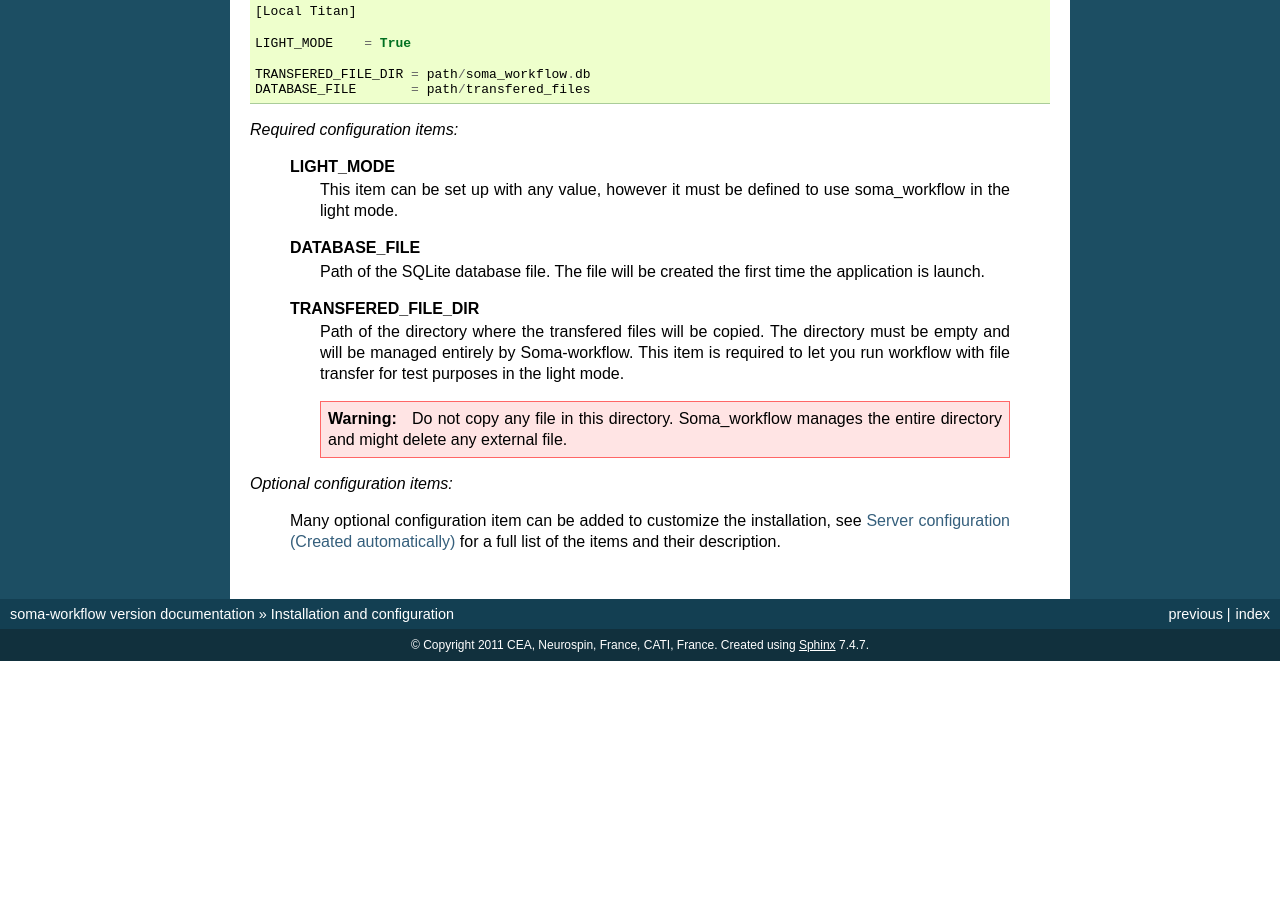
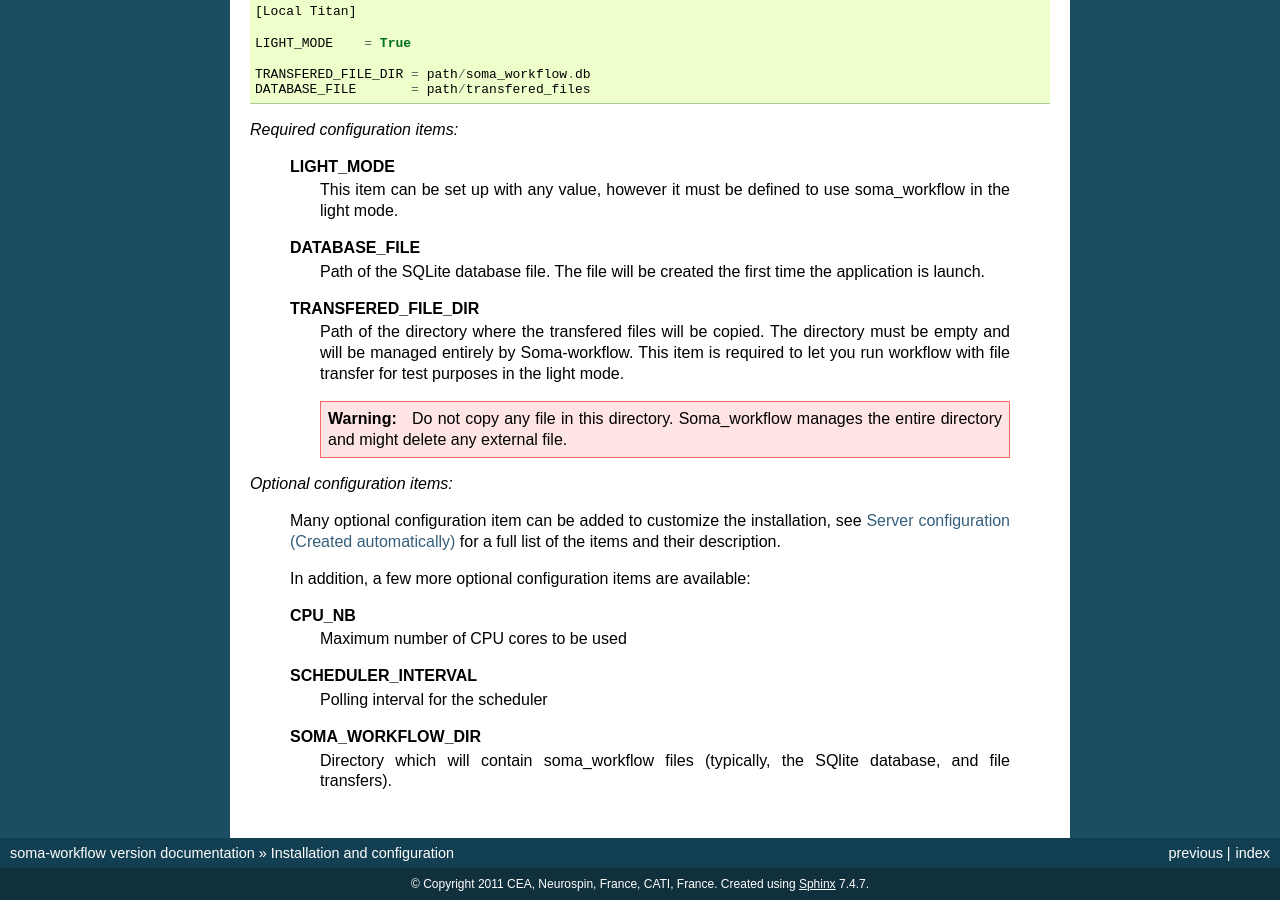
Before and after one commit to populse/soma-workflow, a Sphinx documentation site: the page built from doc/source/install_config.txt, in a window 1280 px wide and 900 px high, scrolled down 8026 px. Built offline with Sphinx 7.4.7, drawn with Linux system fonts in a browser that asks for light colours; the version number could not be read and is left out; before the commit the page ends 8687 px from its top, so only the background shows below that; some of the changed text lies outside the part shown.

Commit message:
ENH: added light mode config option: SOMA_WORKFLOW_DIR, allows to store all files (database, transfers) in a custom directory rather than buitin $HOME/.soma_workflow/ Doc updated.

```diff
--- a/doc/source/install_config.txt
+++ b/doc/source/install_config.txt
@@ -458,3 +458,15 @@ Configuration file example: ::
 
   Many optional configuration item can be added to customize the installation, see
   :ref:`server_configuration` for a full list of the items and their description.
+
+  In addition, a few more optional configuration items are available:
+
+  **CPU_NB**
+    Maximum number of CPU cores to be used
+
+  **SCHEDULER_INTERVAL**
+    Polling interval for the scheduler
+
+  **SOMA_WORKFLOW_DIR**
+    Directory which will contain soma_workflow files (typically, the SQlite
+    database, and file transfers).
```
Also changed, not shown: 1 other file.
